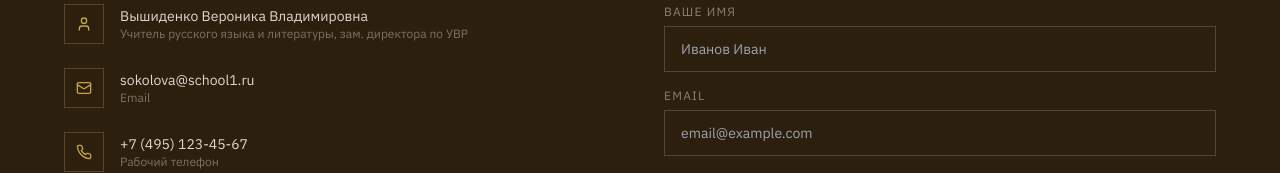
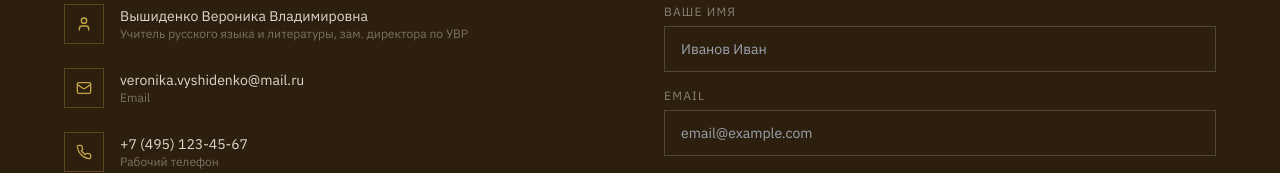
Before and after one commit to pr-poehali-dev/website-component-development, a React (Vite) app: page / in a window 1280 px wide. Shown: the part 6429-6602 px from the top of the page. Built offline with nearby package versions, Linux system fonts and the light colour scheme.

Commit message:
veronika.vyshidenko@mail.ru

```diff
--- a/src/pages/Index.tsx
+++ b/src/pages/Index.tsx
@@ -601,7 +601,7 @@ export default function Index() {
                 <h3 className="text-2xl italic" style={{ color: '#faf7f0', fontFamily: 'Cormorant Garamond, serif' }}>Свяжитесь со мной</h3>
                 {[
                   { icon: 'User', label: 'Вышиденко Вероника Владимировна', sub: 'Учитель русского языка и литературы, зам. директора по УВР' },
-                  { icon: 'Mail', label: 'sokolova@school1.ru', sub: 'Email' },
+                  { icon: 'Mail', label: 'veronika.vyshidenko@mail.ru', sub: 'Email' },
                   { icon: 'Phone', label: '+7 (495) 123-45-67', sub: 'Рабочий телефон' },
                   { icon: 'MapPin', label: 'МБОУ «Закладинская СОШ»', sub: 'Романовский район' },
                 ].map((c, i) => (
```
